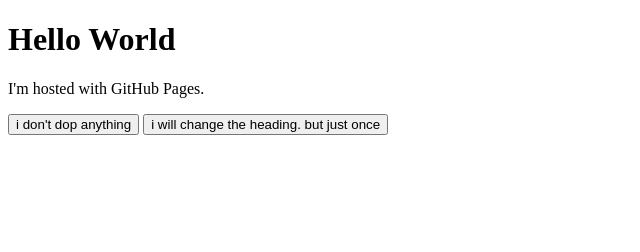
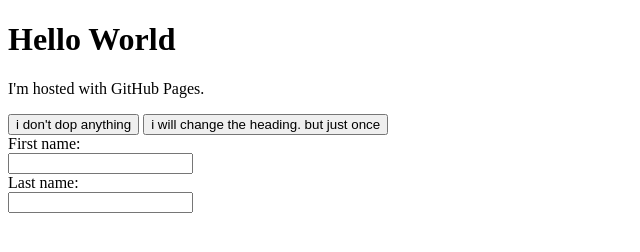
Before and after one commit to khafiboy/khafiboy.github.io, a plain HTML site: page index.html in a window 1280 px wide. Shown: the whole page, without its empty margins (0-640 px from the left). Drawn offline with Linux system fonts and the light colour scheme.

Commit message:
added input feedback

```diff
--- a/index.html
+++ b/index.html
@@ -1,14 +1,34 @@
 <!DOCTYPE html>
 <html>
+
 <body>
-<h1 id=demo>Hello World</h1>
-<p>I'm hosted with GitHub Pages.</p>
+    <h1 id=demo>Hello World</h1>
+    <p>I'm hosted with GitHub Pages.</p>
 
-<button>i don't dop anything</button>
+    <button>i don't dop anything</button>
 
 
-<button onclick="document.getElementById('demo').innerHTML = 'changed'">i will change the heading. but just once</button>
+    <button onclick="document.getElementById('demo').innerHTML = 'changed'">i will change the heading. but just
+        once</button>
 
+    <form>
+        First name:<br>
+        <input type="text" id="firstName"><br>
+        Last name:<br>
+        <input type="text"
+                id="lastName"
+                oninput="myFunction()">
+    </form>
+
+<p id=result></p>
+
+<script>
+    function myFunction() {
+      document.getElementById("result").value =
+      document.getElementById("firstName").value +
+      document.getElementById("lastName").value;
+    }
 
 </body>
+
 </html>
```
